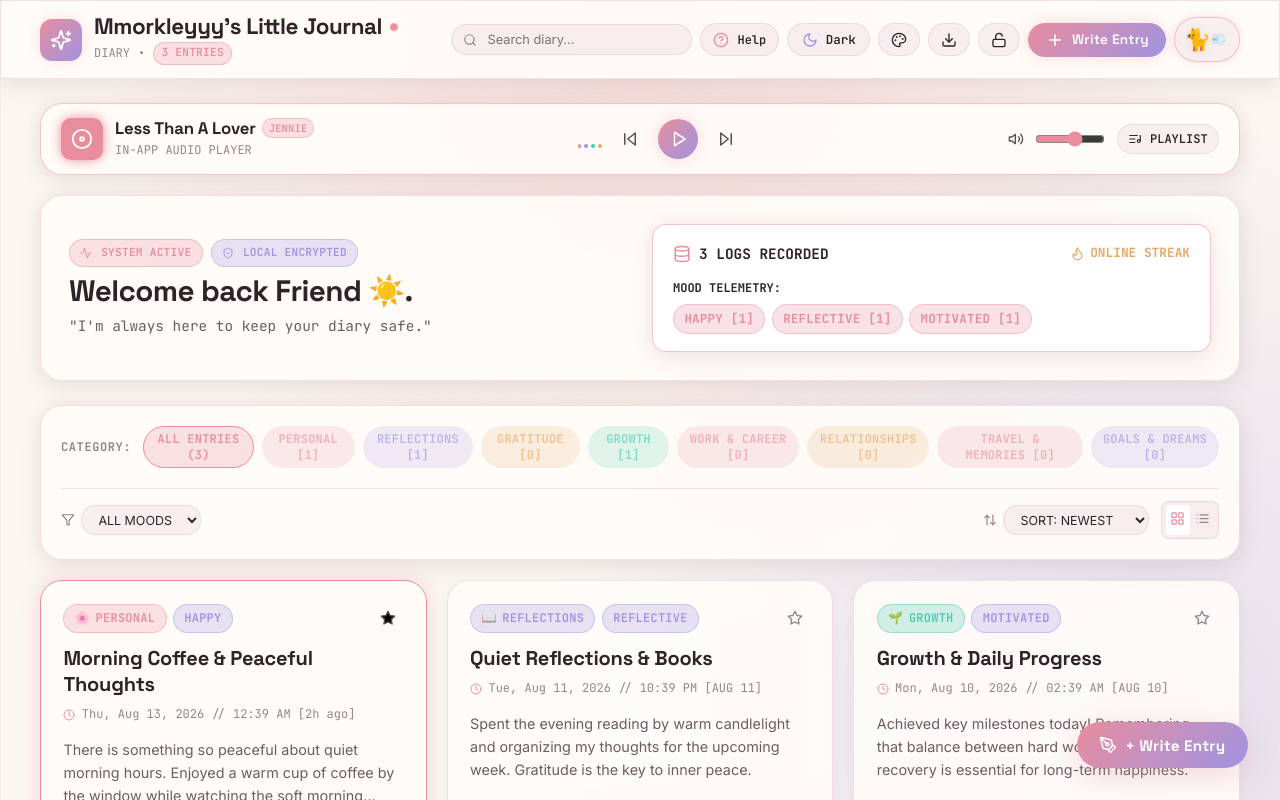
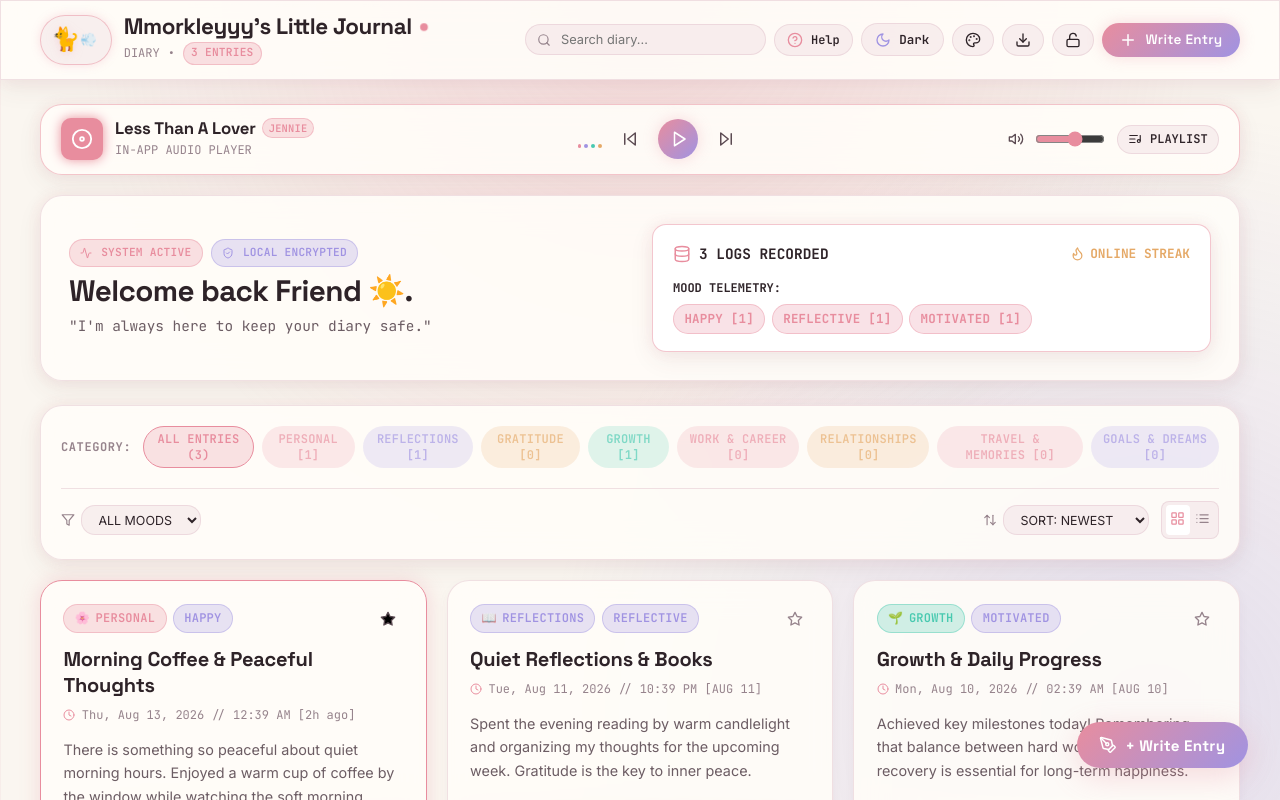
Before and after one commit to kizo-88/corporate-gift, a React (Vite) app: page / in a window 1280 px wide. Shown: the top 800 px of the page. Built offline with nearby package versions, Linux system fonts and the light colour scheme.

Commit message:
refactor: replace logo star icon with animated running cat beside Mmorkleyyy's Little Journal title

```diff
--- a/src/components/Navbar.jsx
+++ b/src/components/Navbar.jsx
@@ -1,5 +1,5 @@
 import React, { useState } from 'react';
-import { Plus, Lock, Unlock, Download, Sun, Moon, Palette, Search, Sparkles, HelpCircle } from 'lucide-react';
+import { Plus, Lock, Unlock, Download, Sun, Moon, Palette, Search, HelpCircle } from 'lucide-react';
 
 export default function Navbar({
   entryCount,
@@ -39,20 +39,11 @@ export default function Navbar({
           flexWrap: 'wrap',
           gap: '1rem'
         }}>
-          {/* Logo & Branding */}
+          {/* Logo & Branding with Animated Running Cat Icon */}
           <div style={{ display: 'flex', alignItems: 'center', gap: '0.75rem' }}>
-            <div style={{
-              width: '42px',
-              height: '42px',
-              borderRadius: '12px',
-              background: 'linear-gradient(135deg, var(--rose-accent), var(--lavender-accent))',
-              display: 'flex',
-              alignItems: 'center',
-              justifyContent: 'center',
-              color: '#FFFFFF',
-              boxShadow: '0 0 15px var(--rose-glow)'
-            }}>
-              <Sparkles size={22} />
+            <div className="running-cat-container" title="Cutest diary cat running beside your journal! 🐈💨" style={{ padding: '0.35rem 0.65rem' }}>
+              <span className="running-cat-sprite" style={{ fontSize: '1.45rem' }}>🐈</span>
+              <span className="cat-dust-particles font-mono" style={{ fontSize: '0.8rem' }}>💨</span>
             </div>
 
             <div>
@@ -241,12 +232,6 @@ export default function Navbar({
               <Plus size={18} />
               <span>Write Entry</span>
             </button>
-
-            {/* Animated Running Cat Widget */}
-            <div className="running-cat-container" title="Cutest diary buddy running beside you! 🐈💨">
-              <span className="running-cat-sprite">🐈</span>
-              <span className="cat-dust-particles font-mono">💨</span>
-            </div>
           </div>
         </div>
       </div>
```
